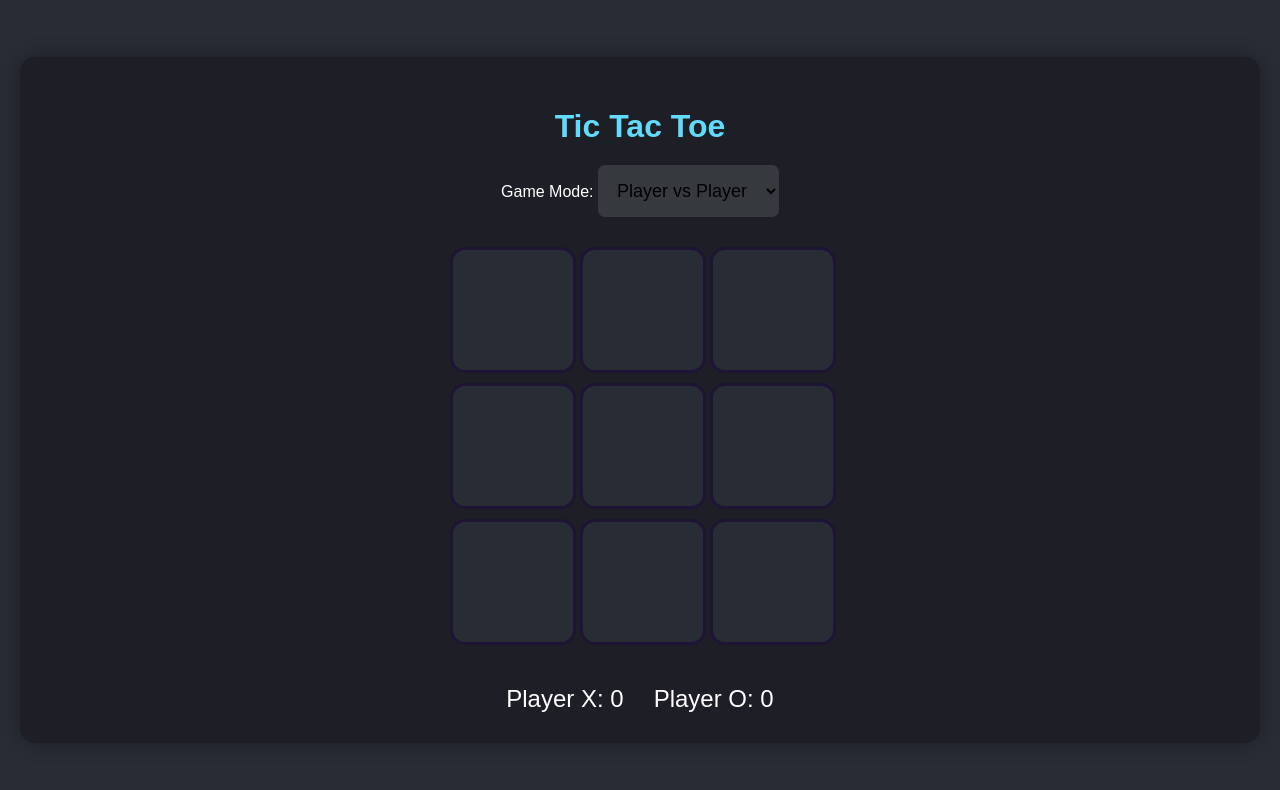
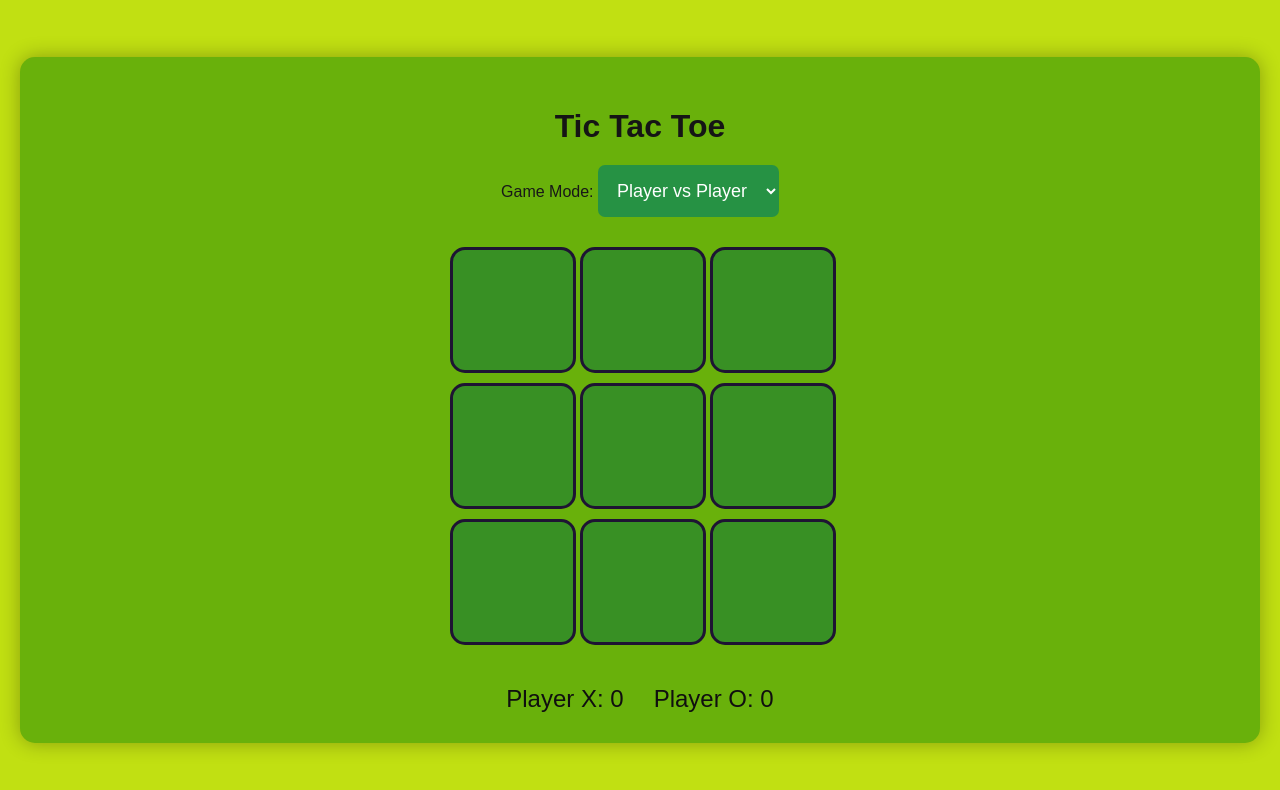
Before and after one commit to samuel-sarmah/i-tic-tac-toe, a website: page index.html in a window 1280 px wide. Drawn offline with Linux system fonts and the light colour scheme.

Commit message:
update: project with more warm styles

```diff
--- a/styles.css
+++ b/styles.css
@@ -1,7 +1,7 @@
 body {
     font-family: 'Arial', sans-serif;
-    background-color: #282c35;
-    color: #fff;
+    background-color: #c1e012;
+    color: #181818;
     margin: 0;
     display: flex;
     align-items: center;
@@ -15,7 +15,7 @@ body {
 .container {
     text-align: center;
     border-radius: 15px;
-    background-color: #1e1e26;
+    background-color: #69b10b;
     padding: 30px;
     box-shadow: 0 0 20px rgba(0, 0, 0, 0.3);
     max-width: 100%;
@@ -24,7 +24,7 @@ body {
 }
 
 h1 {
-    color: #61dafb;
+    color: #151515;
     margin-bottom: 20px;
 }
 
@@ -36,14 +36,15 @@ select {
     font-size: 18px;
     border: none;
     border-radius: 7px;
-    background-color: #363a3f;
+    color: white;
+    background-color: #269244;
     padding: 15px;
     outline: none;
     transition: background-color 0.3s, box-shadow 0.3s;
 }
 
 select:hover, select:focus {
-    background-color: #474b50;
+    background-color: #33b042;
 }
 
 .board {
@@ -69,7 +70,7 @@ select:hover, select:focus {
     align-items: center;
     justify-content: center;
     font-size: clamp(20px, 4vw, 28px);
-    background-color: #282c35;
+    background-color: #389024;
     color: #fff;
     border: 3px solid #1e1433;
     border-radius: 15px;
@@ -83,7 +84,7 @@ select:hover, select:focus {
 }
 
 .cell:hover {
-    background-color: #1e1833;
+    background-color:  #2cca09;
 }
 
 #info {
@@ -93,18 +94,18 @@ select:hover, select:focus {
 #turn {
     font-size: 24px;
     margin-bottom: 20px;
-    color: #61dafb;
+    color: #151616;
 }
 
 #status {
     font-size: 20px;
     margin-bottom: 20px;
-    color: #61dafb;
+    color: #121313;
 }
 
 #score {
     font-size: 24px;
-    color: #fff;
+    color: #100f0f;
     display: flex;
     justify-content: center;
     align-items: center;
@@ -127,7 +128,7 @@ select:hover, select:focus {
 }
 
 .modal-content {
-    background-color: #1e1e26;
+    background-color: goldenrod;
     padding: 20px;
     border-radius: 15px;
     text-align: center;
@@ -138,7 +139,7 @@ select:hover, select:focus {
     padding: 10px 20px;
     font-size: 16px;
     background-color: #61dafb;
-    color: #fff;
+    color: #000;
     border: none;
     border-radius: 8px;
     cursor: pointer;
```
